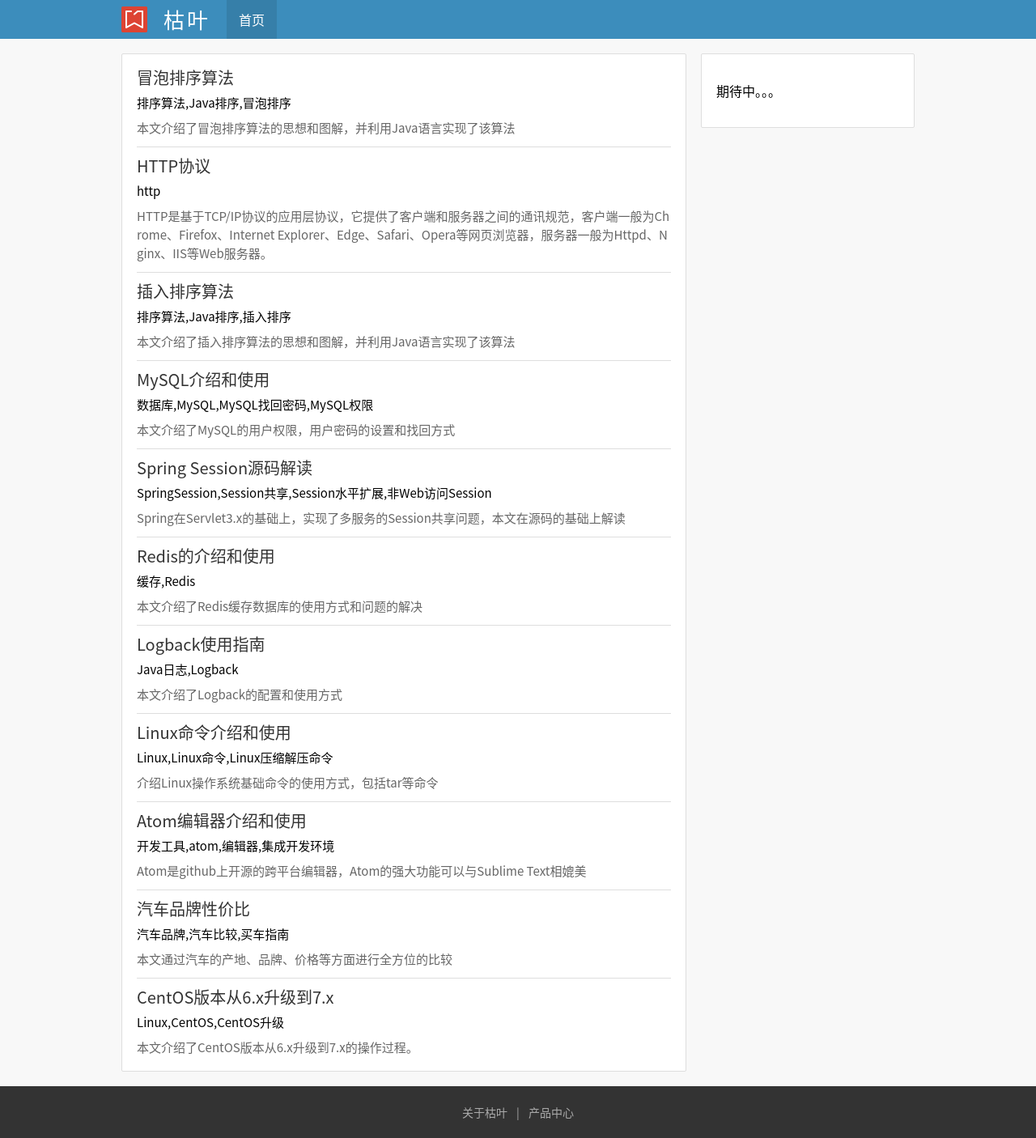
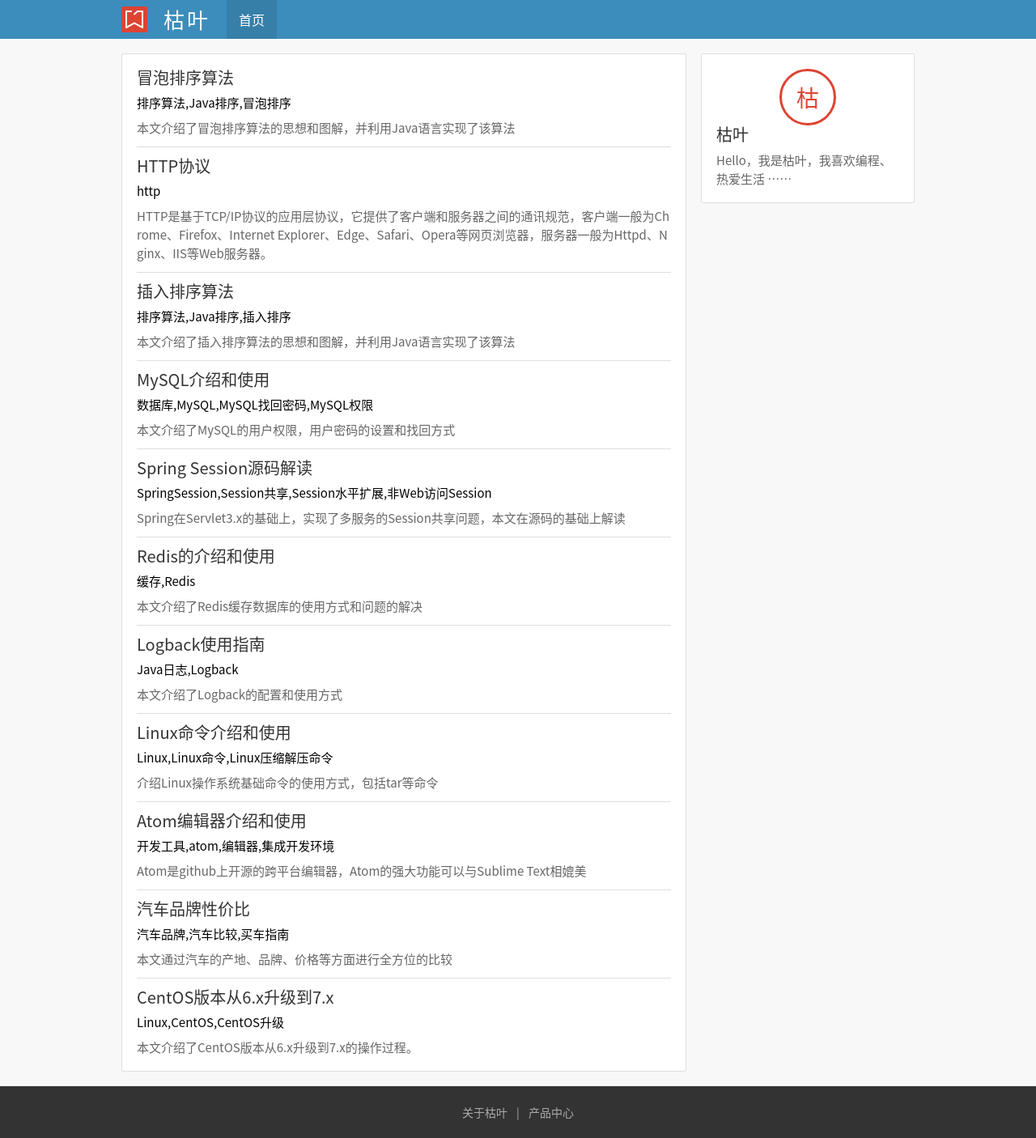
Before and after one commit to kuyer/kuyer.github.com, a Jekyll site: the page built from index.html, in a window 1280 px wide. Shown: the whole page at 81% size. Built offline with Jekyll 4.4.1, drawn with Linux system fonts in a browser that asks for light colours; the list of posts is cut into pages by our own code.

Commit message:
修改布局

```diff
--- a/_layouts/layout.html
+++ b/_layouts/layout.html
@@ -28,7 +28,11 @@
 			</div>
 			<div class="sidebar">
 				<div class="box">
-					<p>期待中。。。</p>
+					<div class="covr"><a href="javascript:;" class="img">枯</a></div>
+					<div class="cont">
+						<a href="javascript:;" class="name">枯叶</a>
+						<div class="text gray">Hello，我是枯叶，我喜欢编程、热爱生活 ……</div>
+					</div>
 				</div>
 			</div>
 		</div>
```
